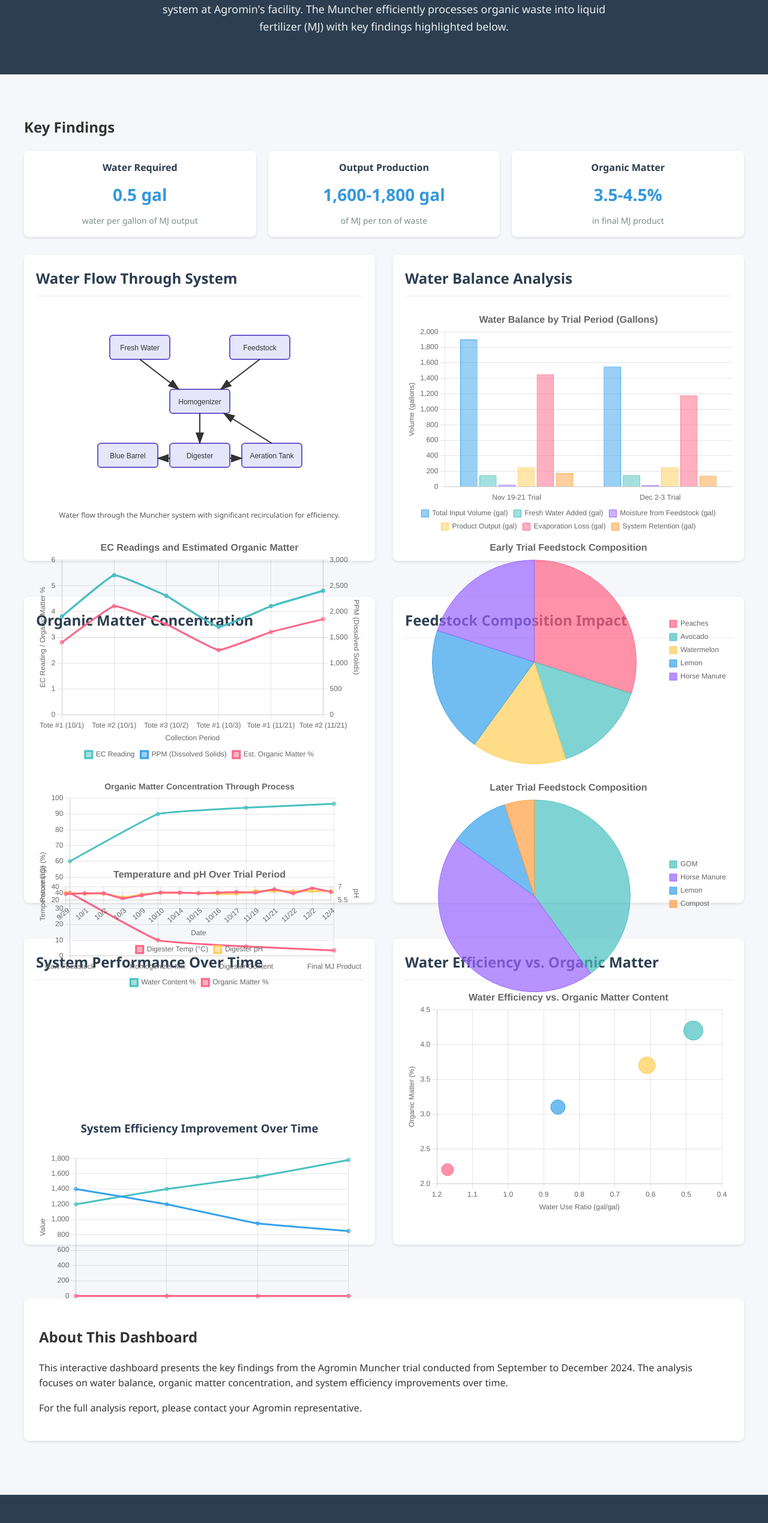
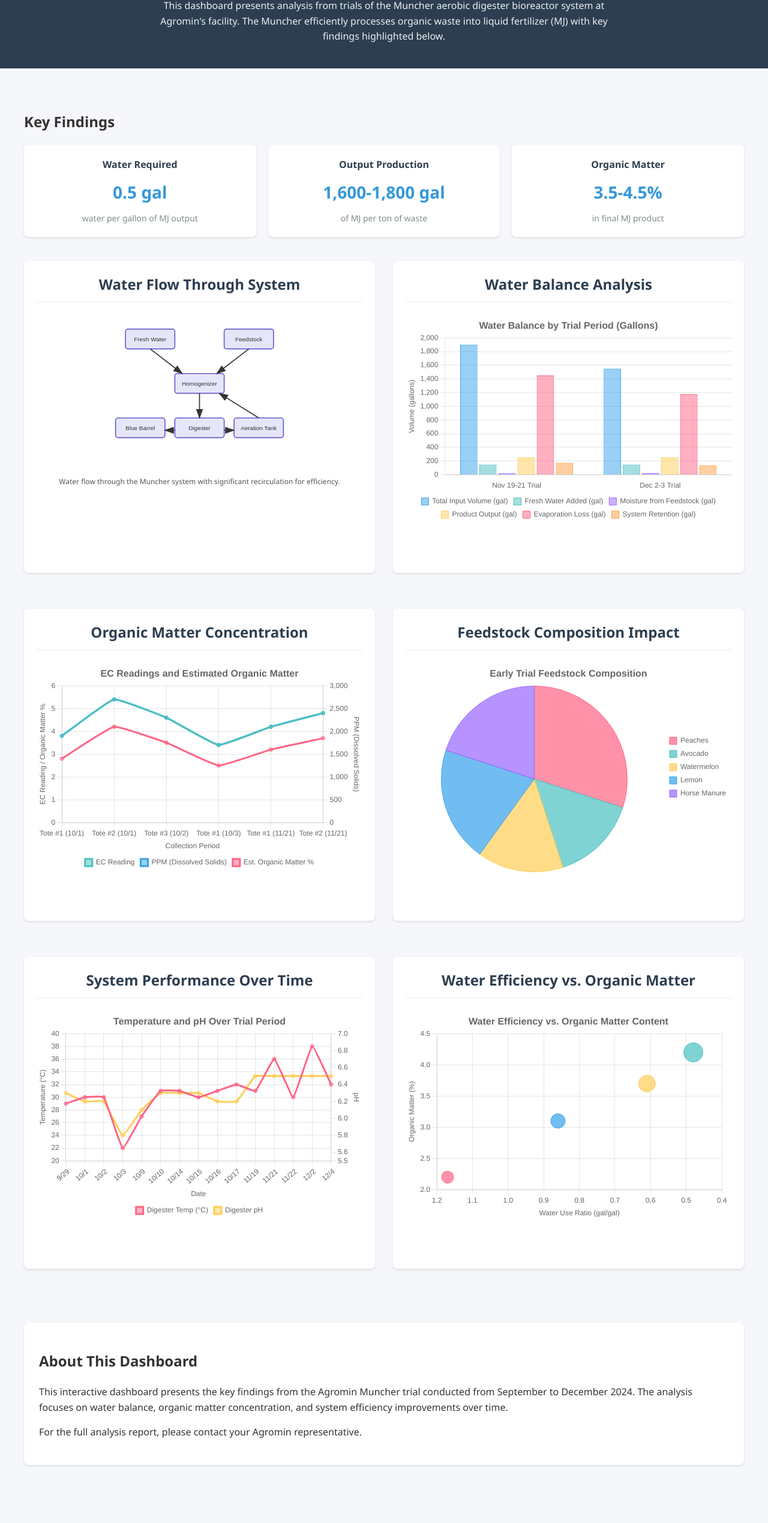
Before and after one commit to nycmyc/muncher-analysis, a plain HTML site: page index.html in a window 1280 px wide. Shown: the part 114-2653 px from the top of the page at 60% size. Drawn offline with nearby package versions, Linux system fonts and the light colour scheme.

Commit message:
Update styles.css
Fix layout issues with render

```diff
--- a/assets/css/styles.css
+++ b/assets/css/styles.css
@@ -18,28 +18,29 @@ body {
 .dashboard-header {
   background-color: #2c3e50;
   color: white;
-  padding: 15px 0;
+  padding: 20px 0;
   margin-bottom: 30px;
 }
 
 .dashboard-title {
   margin: 0;
   padding: 0 20px;
+  text-align: center;
 }
 
-/* Introductory text styling */
 .dashboard-intro {
   text-align: center;
   max-width: 800px;
-  margin: 0 auto 30px;
+  margin: 20px auto 0;
   color: #ecf0f1;
-  font-size: 18px;
+  font-size: 16px;
   line-height: 1.6;
   padding: 0 20px;
 }
 
+/* Key Findings section */
 .summary-section {
-  margin-bottom: 30px;
+  margin-bottom: 40px;
 }
 
 .key-metrics {
@@ -52,7 +53,7 @@ body {
 
 .metric {
   background: white;
-  padding: 15px;
+  padding: 20px;
   border-radius: 8px;
   box-shadow: 0 2px 4px rgba(0, 0, 0, 0.1);
   flex: 1;
@@ -79,6 +80,7 @@ body {
   color: #7f8c8d;
 }
 
+/* Dashboard grid layout */
 .dashboard-container {
   display: grid;
   grid-template-columns: repeat(auto-fit, minmax(500px, 1fr));
@@ -86,18 +88,18 @@ body {
   margin-bottom: 60px;
 }
 
-/* Fixed card styling with better height management */
+/* Card styling - critical fixes */
 .dashboard-card {
   background: white;
   border-radius: 8px;
   box-shadow: 0 2px 4px rgba(0, 0, 0, 0.1);
   padding: 20px;
+  margin-bottom: 30px;
+  /* Fixed height settings */
   height: auto;
-  min-height: 470px;
-  margin-bottom: 30px;
-  overflow: visible;
-  display: flex;
-  flex-direction: column;
+  min-height: 480px;
+  /* Prevent content overflow */
+  overflow: hidden;
 }
 
 .dashboard-card h2 {
@@ -105,83 +107,59 @@ body {
   margin-top: 0;
   padding-bottom: 10px;
   border-bottom: 1px solid #eee;
+  text-align: center;
 }
 
-/* Better chart container with fixed height */
+/* Chart container - critical fixes */
 .chart-container {
   width: 100%;
   height: 350px;
   position: relative;
-  margin-bottom: 20px;
-  flex-grow: 1;
+  margin: 20px 0;
+  overflow: hidden;
+}
+
+/* SVG container for water flow diagram */
+.svg-container {
+  width: 100%;
+  height: 300px;
   display: flex;
   flex-direction: column;
   justify-content: center;
   align-items: center;
 }
 
-/* Mermaid specific styling */
-.mermaid {
-  width: 100%;
-  height: 100%;
-  display: flex;
-  justify-content: center;
-  align-items: center;
+/* System Performance section needs special handling */
+#performance-chart {
+  height: 300px;
 }
 
-.mermaid svg {
-  max-width: 100%;
-  max-height: 300px;
+#efficiency-chart {
+  height: 300px;
+  margin-top: 40px; /* Create space between charts */
 }
 
-/* Fixed spacing for multiple charts in one container */
-.chart-container + .chart-container,
-.chart-container + canvas,
-.chart-container + div {
-  margin-top: 40px;
-}
-
-/* Specific styles for secondary charts */
-#efficiency-chart,
-#organic-matter-concentration-chart,
-#later-trial-chart {
-  margin-top: 50px;
-  height: 200px;
-}
-
-/* Clear report section to prevent overlaps */
+/* About section */
 .report-section {
   background: white;
   padding: 25px;
   border-radius: 8px;
   box-shadow: 0 2px 4px rgba(0, 0, 0, 0.1);
-  margin-bottom: 30px;
-  clear: both;
-  margin-top: 30px;
-  position: relative;
+  margin: 40px 0;
+  clear: both; /* Prevent floating issues */
 }
 
-/* Added specific fix for the System Performance card */
-#performance-chart {
-  margin-bottom: 220px;  /* Extra space for the efficiency chart */
-}
-
-/* Fix for efficiency chart positioning */
-#efficiency-chart {
-  position: relative;
-  top: -40px;
-}
-
+/* Footer */
 footer {
   background-color: #2c3e50;
   color: #ecf0f1;
   padding: 20px 0;
   text-align: center;
-  margin-top: 40px;
+  margin-top: 60px;
   clear: both;
 }
 
-/* Improved responsive design */
+/* Responsive adjustments */
 @media (max-width: 768px) {
   .dashboard-container {
     grid-template-columns: 1fr;
@@ -193,20 +171,6 @@ footer {
   }
 
   .dashboard-card {
-    min-height: 550px;
-  }
-
-  .dashboard-intro {
-    font-size: 16px;
-    padding: 0 15px;
-  }
-
-  .chart-container {
-    height: 400px;
-  }
-
-  /* Better spacing for mobile */
-  #performance-chart {
-    margin-bottom: 250px;
+    min-height: 520px;
   }
 }
```
